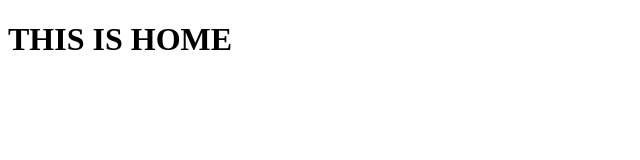
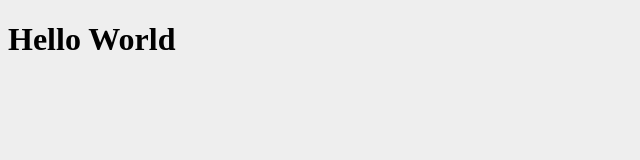
Before and after one commit to cdg77/jsi-http-server, a website: page public/index.html in a window 1280 px wide. Shown: the whole page, without its empty margins (0-640 px from the left). Drawn offline with Linux system fonts and the light colour scheme.

Commit message:
added index stuff

```diff
--- a/public/index.html
+++ b/public/index.html
@@ -1,9 +1,11 @@
 <!DOCTYPE html>
 <html>
 <head>
-	<title>Home</title>
+  <title>Hello World</title>
+  <link rel="stylesheet" type="text/css" href="/css/application.css">
 </head>
 <body>
-	<h1>THIS IS HOME</h1>
+  <h1>Hello World</h1>
+  <script type="text/javascript" src="/js/application.js"></script>
 </body>
 </html>
```
